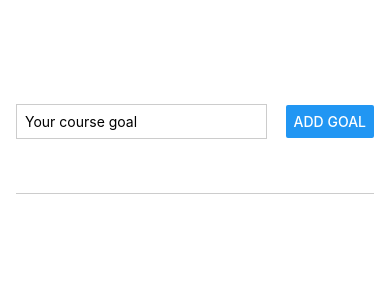
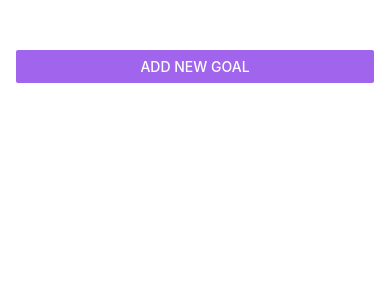
Before and after one commit to DhanashreeSB/React-Native-Practice, a React Native app: screen / in a window 390 px wide. Shown: the top 300 px of the page. Built offline with nearby package versions, Linux system fonts and the light colour scheme.

Commit message:
App functionalities completed

```diff
--- a/App.js
+++ b/App.js
@@ -1,27 +1,51 @@
-import {
-  StyleSheet,
-  View,
-  Button,
-  TextInput,
-  FlatList,
-} from "react-native";
+import { StyleSheet, View, Button, TextInput, FlatList } from "react-native";
 import { useState } from "react";
 import { GoalItem } from "./components/GoalItem";
 import { GoalInput } from "./components/GoalInput";
+import { StatusBar } from "expo-status-bar";
 
 export default function App() {
+  const [modalIsVisible, setModalIsVisible] = useState(false);
   const [courseGoals, setCourseGoals] = useState([]);
+
+  const startAddGoalHandler = () => {
+    setModalIsVisible(true);
+  };
+
+  const endAddGoalHandler = () => {
+    setModalIsVisible(false);
+  };
 
   const addGoalHandler = (enteredGoalText) => {
     setCourseGoals((currentCourseGoals) => [
       ...currentCourseGoals,
       { text: enteredGoalText, id: currentCourseGoals.length },
     ]);
+    endAddGoalHandler();
+  };
+
+  const deleteGoalHanlder = (id) => {
+    setCourseGoals((currentCourseGoals) => {
+      return currentCourseGoals.filter((goal) => goal.id !== id);
+    });
   };
 
   return (
+    <>
+      <StatusBar style='light' />
       <View style={styles.appContainer}>
-      <GoalInput onAddGoal={addGoalHandler}/>
+        <Button
+          title="Add new goal"
+          color={"#a065ec"}
+          onPress={startAddGoalHandler}
+        />
+        {modalIsVisible && (
+          <GoalInput
+            onAddGoal={addGoalHandler}
+            visible={modalIsVisible}
+            onCancel={endAddGoalHandler}
+          />
+        )}
         <View style={styles.goalsContainer}>
           {/* We can make the View scrollable with scrollView. But this is applicable only when list is having definite end.
         When list is too long then lazily loading it would be better which we can achieve using FlatList which loads the list items only when user is about to see them.
@@ -40,13 +64,18 @@
             keyExtractor={(item, index) => item.id}
             renderItem={(itemData) => {
               return (
-              <GoalItem text={itemData.item.text}/>
+                <GoalItem
+                  text={itemData.item.text}
+                  id={itemData.item.id}
+                  onDeleteItem={deleteGoalHanlder}
+                />
               );
             }}
             alwaysBounceVertical={false}
           />
         </View>
       </View>
+    </>
   );
 }
 
--- a/app.json
+++ b/app.json
@@ -5,6 +5,7 @@
     "version": "1.0.0",
     "orientation": "portrait",
     "icon": "./assets/icon.png",
+    "backgroundColor": "#1e085a",
     "splash": {
       "image": "./assets/splash.png",
       "resizeMode": "contain",
@@ -13,9 +14,7 @@
     "updates": {
       "fallbackToCacheTimeout": 0
     },
-    "assetBundlePatterns": [
-      "**/*"
-    ],
+    "assetBundlePatterns": ["**/*"],
     "ios": {
       "supportsTablet": true
     },
--- a/components/GoalInput.js
+++ b/components/GoalInput.js
@@ -1,4 +1,11 @@
-import { View, TextInput, StyleSheet, Button } from "react-native";
+import {
+  View,
+  TextInput,
+  StyleSheet,
+  Button,
+  Modal,
+  Image,
+} from "react-native";
 import { useState } from "react";
 
 export const GoalInput = (props) => {
@@ -8,39 +15,74 @@
     setEnteredGoalText(enteredText);
   };
 
-  const addGoalHandler = () =>{
+  const addGoalHandler = () => {
     props.onAddGoal(enteredGoalText);
-    setEnteredGoalText('');
-  }
+    setEnteredGoalText("");
+  };
 
   return (
+    <Modal visible={props.visible} animationType={"slide"}>
       <View style={styles.inputContainer}>
+        <Image
+          source={require("../assets/images/goal.png")}
+          style={styles.image}
+        />
         <TextInput
           placeholder="Your course goal"
           style={styles.textInput}
           onChangeText={goalInputHandler}
           value={enteredGoalText}
         />
-      <Button title="Add Goal" onPress={addGoalHandler} />
+        <View style={styles.buttonContainer}>
+          <View style={styles.button}>
+            <Button
+              title="Cancel"
+              style={styles.button}
+              onPress={props.onCancel}
+              color={"#f31282"}
+            />
           </View>
+          <View style={styles.button}>
+            <Button
+              title="Add Goal"
+              onPress={addGoalHandler}
+              color={"#b180f0"}
+            />
+          </View>
+        </View>
+      </View>
+    </Modal>
   );
 };
 
 const styles = StyleSheet.create({
   inputContainer: {
     flex: 1,
-    flexDirection: "row",
-    justifyContent: "space-between",
+    justifyContent: "center",
     alignItems: "center",
-    marginBottom: 26,
-    borderBottomWidth: 1,
-    borderBottomColor: "#cccccc",
+    padding: 16,
+    backgroundColor: "#311b6b",
+  },
+  image: {
+    width: 100,
+    height: 100,
+    margin: 20,
   },
   textInput: {
     borderWidth: 1,
-    borderColor: "#cccccc",
-    width: "70%",
-    marginRight: 8,
-    padding: 8,
+    borderColor: "#e4d0ff",
+    backgroundColor: "#e4d0ff",
+    borderRadius: 6,
+    color: "#120438",
+    width: "100%",
+    padding: 16,
+  },
+  buttonContainer: {
+    marginTop: 16,
+    flexDirection: "row",
+  },
+  button: {
+    width: 100,
+    marginHorizontal: 8,
   },
 });
--- a/components/GoalItem.js
+++ b/components/GoalItem.js
@@ -1,9 +1,15 @@
-import { View, Text, StyleSheet } from "react-native";
+import { View, Text, StyleSheet, Pressable } from "react-native";
 
 export const GoalItem = (props) => {
   return (
     <View style={styles.goalItem}>
-      <Text style={styles.goalText}>{props.text}</Text>
+      <Pressable
+        android_ripple={{ color: "#dddddd" }}
+        onPress={props.onDeleteItem.bind(this, props.id)}
+        style={({pressed})=>pressed && styles.pressItem}
+      >
+        <Text style={styles.goalText}>{props.text}</Text>
+      </Pressable>
     </View>
   );
 };
@@ -11,11 +17,14 @@
 const styles = StyleSheet.create({
   goalItem: {
     margin: 8,
-    padding: 8,
     borderRadius: 6,
     backgroundColor: "#5e0acc",
   },
+  pressItem: {
+    opacity: 0.5
+  },
   goalText: {
     color: "white",
-  }
+    padding: 8
+  },
 });
```
Also changed, not shown: assets/images/goal.png (added). Lines whose indentation alone changed are shown as unchanged.
